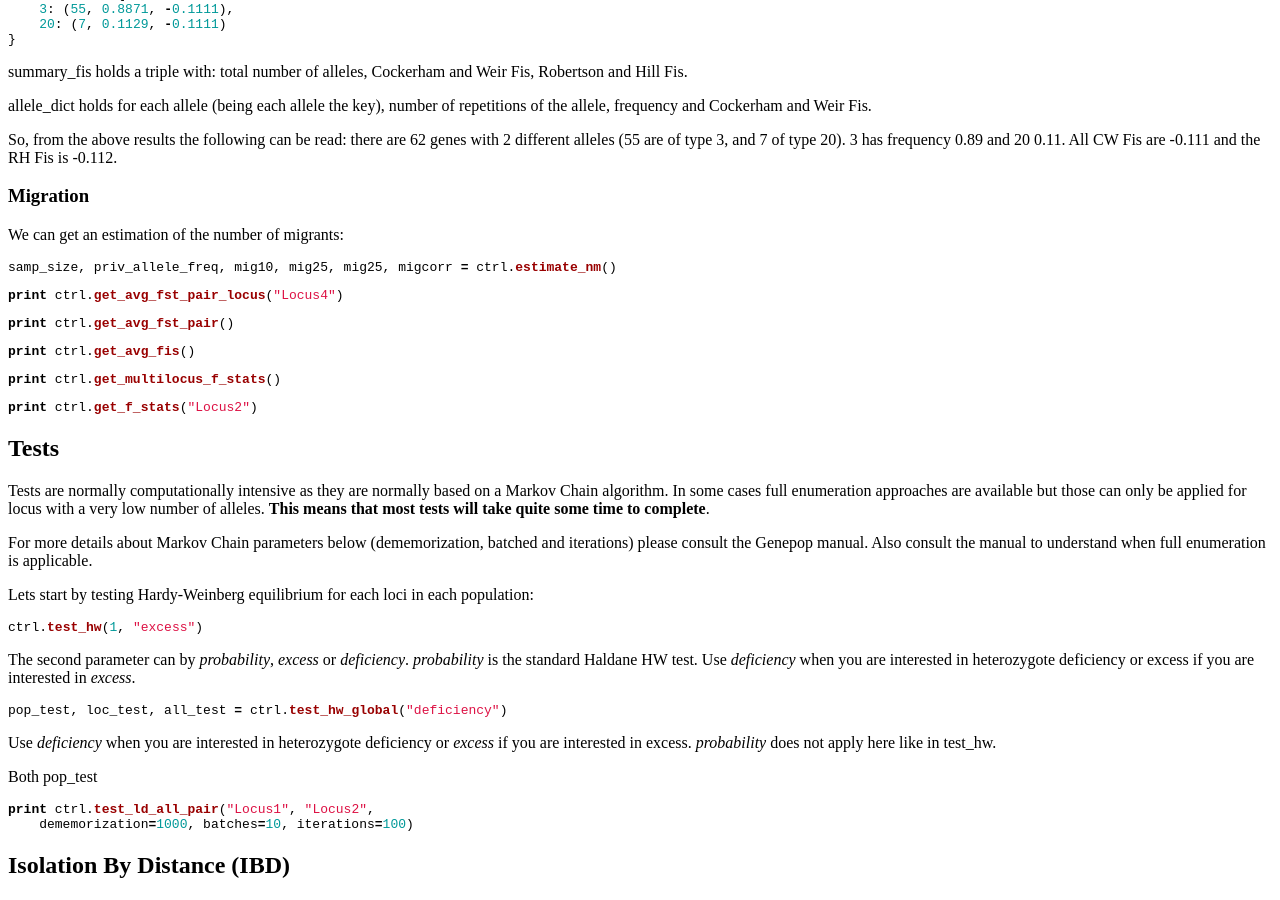
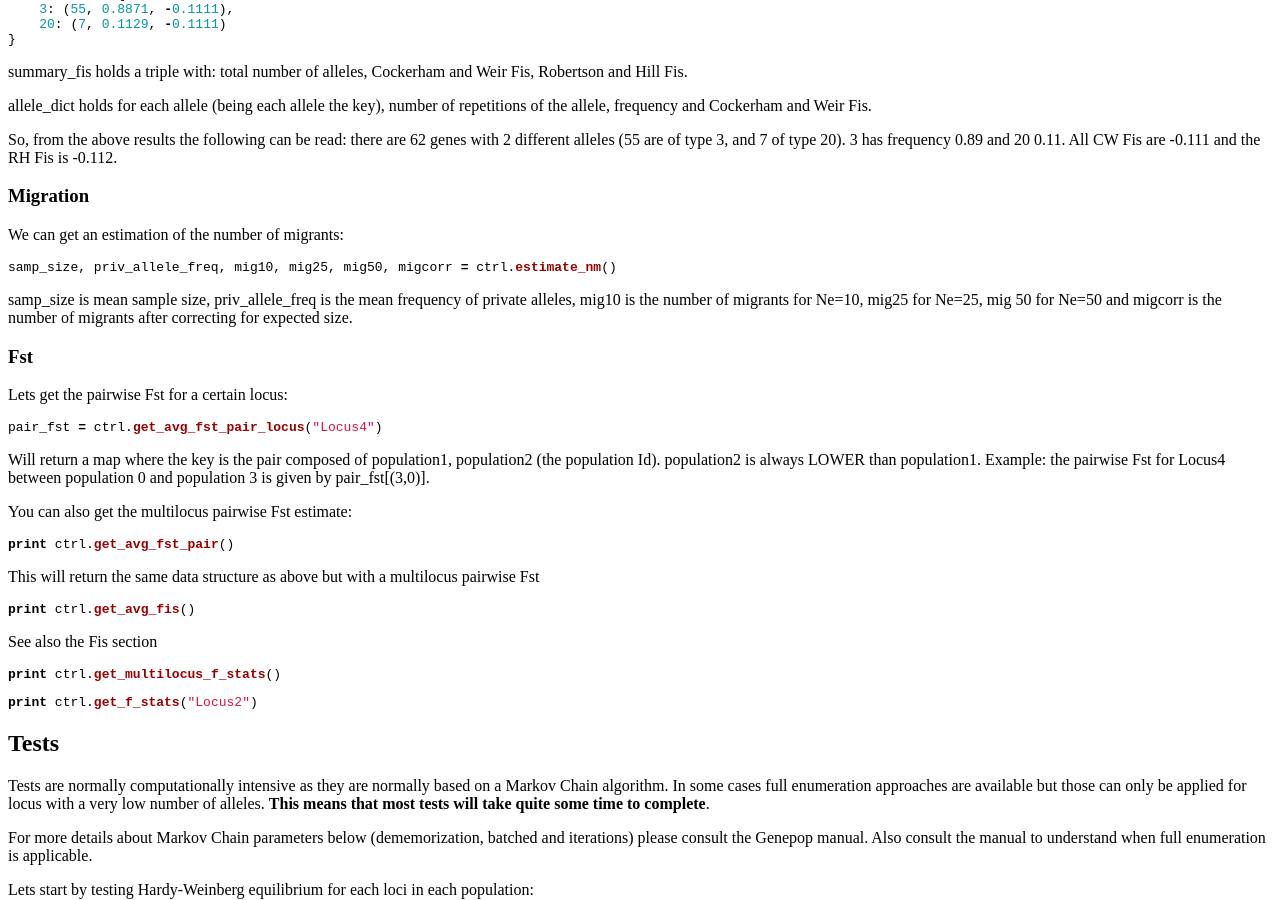
Before and after one commit to biopython/biopython.github.io, a Jekyll site: the page built from wiki/PopGen_Genepop.md, in a window 1280 px wide and 900 px high, scrolled down 1675 px. Built offline with Jekyll 4.4.1, drawn with Linux system fonts in a browser that asks for light colours.

Commit message:
/* Migration */

````diff
--- a/wiki/PopGen_Genepop.md
+++ b/wiki/PopGen_Genepop.md
@@ -170,20 +170,41 @@ frequency 0.89 and 20 0.11. All CW Fis are -0.111 and the RH Fis is
 We can get an estimation of the number of migrants:
 
 ``` python
-samp_size, priv_allele_freq, mig10, mig25, mig25, migcorr = ctrl.estimate_nm()
+samp_size, priv_allele_freq, mig10, mig25, mig50, migcorr = ctrl.estimate_nm()
 ```
 
+samp\_size is mean sample size, priv\_allele\_freq is the mean frequency
+of private alleles, mig10 is the number of migrants for Ne=10, mig25 for
+Ne=25, mig 50 for Ne=50 and migcorr is the number of migrants after
+correcting for expected size.
+
+### Fst
+
+Lets get the pairwise Fst for a certain locus:
+
 ``` python
-print ctrl.get_avg_fst_pair_locus("Locus4")
+pair_fst = ctrl.get_avg_fst_pair_locus("Locus4")
 ```
+
+Will return a map where the key is the pair composed of population1,
+population2 (the population Id). population2 is always LOWER than
+population1. Example: the pairwise Fst for Locus4 between population 0
+and population 3 is given by pair\_fst\[(3,0)\].
+
+You can also get the multilocus pairwise Fst estimate:
 
 ``` python
 print ctrl.get_avg_fst_pair()
 ```
 
+This will return the same data structure as above but with a multilocus
+pairwise Fst
+
 ``` python
 print ctrl.get_avg_fis()
 ```
+
+See also the Fis section
 
 ``` python
 print ctrl.get_multilocus_f_stats()
````
Also changed, not shown: 1 other file.
